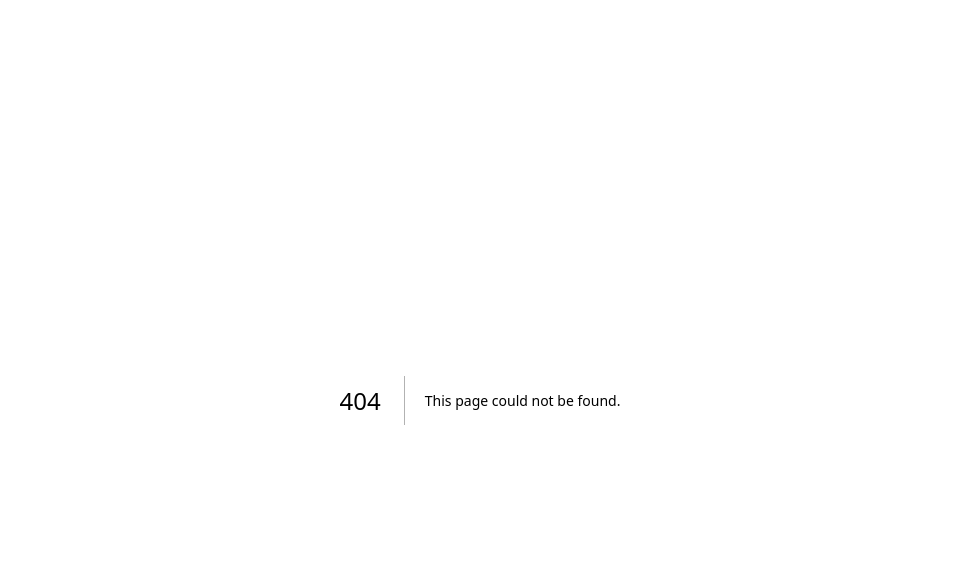
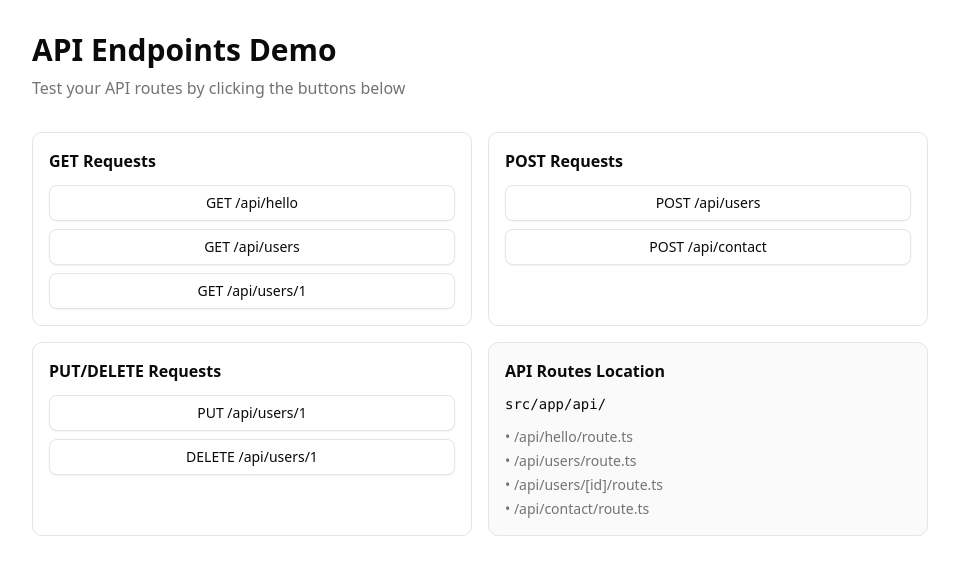
Before and after one commit to jaiwee/cathay-chuangx5, a Next.js app: page /api-demo in a window 1280 px wide. Before the commit this address had no page. Shown: the top 574 px of the page, without its empty margins (160-1119 px from the left). Built offline with nearby package versions, Linux system fonts and the light colour scheme.

Commit message:
pushed api endpoint file

```diff
--- /dev/null
+++ b/src/app/api-demo/page.tsx
@@ -0,0 +1,166 @@
+"use client";
+
+import { useState } from "react";
+import { Button } from "@/components/ui/button";
+
+export default function ApiDemo() {
+  const [response, setResponse] = useState<any>(null);
+  const [loading, setLoading] = useState(false);
+
+  const testApi = async (endpoint: string, method = "GET", body?: any) => {
+    setLoading(true);
+    try {
+      const options: RequestInit = {
+        method,
+        headers: {
+          "Content-Type": "application/json",
+        },
+      };
+
+      if (body) {
+        options.body = JSON.stringify(body);
+      }
+
+      const res = await fetch(endpoint, options);
+      const data = await res.json();
+      setResponse({ status: res.status, data });
+    } catch (error) {
+      setResponse({ error: String(error) });
+    } finally {
+      setLoading(false);
+    }
+  };
+
+  return (
+    <div className="min-h-screen bg-background p-8">
+      <div className="max-w-4xl mx-auto">
+        <h1 className="text-3xl font-bold mb-2">API Endpoints Demo</h1>
+        <p className="text-muted-foreground mb-8">
+          Test your API routes by clicking the buttons below
+        </p>
+
+        <div className="grid gap-4 md:grid-cols-2 mb-8">
+          {/* GET Examples */}
+          <div className="border rounded-lg p-4">
+            <h3 className="font-semibold mb-3">GET Requests</h3>
+            <div className="space-y-2">
+              <Button
+                onClick={() => testApi("/api/hello")}
+                variant="outline"
+                className="w-full"
+                disabled={loading}
+              >
+                GET /api/hello
+              </Button>
+              <Button
+                onClick={() => testApi("/api/users")}
+                variant="outline"
+                className="w-full"
+                disabled={loading}
+              >
+                GET /api/users
+              </Button>
+              <Button
+                onClick={() => testApi("/api/users/1")}
+                variant="outline"
+                className="w-full"
+                disabled={loading}
+              >
+                GET /api/users/1
+              </Button>
+            </div>
+          </div>
+
+          {/* POST Examples */}
+          <div className="border rounded-lg p-4">
+            <h3 className="font-semibold mb-3">POST Requests</h3>
+            <div className="space-y-2">
+              <Button
+                onClick={() =>
+                  testApi("/api/users", "POST", {
+                    name: "Charlie",
+                    email: "charlie@example.com",
+                  })
+                }
+                variant="outline"
+                className="w-full"
+                disabled={loading}
+              >
+                POST /api/users
+              </Button>
+              <Button
+                onClick={() =>
+                  testApi("/api/contact", "POST", {
+                    name: "Test User",
+                    email: "test@example.com",
+                    message: "This is a test message",
+                  })
+                }
+                variant="outline"
+                className="w-full"
+                disabled={loading}
+              >
+                POST /api/contact
+              </Button>
+            </div>
+          </div>
+
+          {/* PUT/DELETE Examples */}
+          <div className="border rounded-lg p-4">
+            <h3 className="font-semibold mb-3">PUT/DELETE Requests</h3>
+            <div className="space-y-2">
+              <Button
+                onClick={() =>
+                  testApi("/api/users/1", "PUT", {
+                    name: "Updated Name",
+                  })
+                }
+                variant="outline"
+                className="w-full"
+                disabled={loading}
+              >
+                PUT /api/users/1
+              </Button>
+              <Button
+                onClick={() => testApi("/api/users/1", "DELETE")}
+                variant="outline"
+                className="w-full"
+                disabled={loading}
+              >
+                DELETE /api/users/1
+              </Button>
+            </div>
+          </div>
+
+          {/* Info */}
+          <div className="border rounded-lg p-4 bg-muted/50">
+            <h3 className="font-semibold mb-2">API Routes Location</h3>
+            <code className="text-sm">src/app/api/</code>
+            <ul className="text-sm mt-3 space-y-1 text-muted-foreground">
+              <li>• /api/hello/route.ts</li>
+              <li>• /api/users/route.ts</li>
+              <li>• /api/users/[id]/route.ts</li>
+              <li>• /api/contact/route.ts</li>
+            </ul>
+          </div>
+        </div>
+
+        {/* Response Display */}
+        {loading && (
+          <div className="border rounded-lg p-6 bg-muted/50">
+            <p className="text-center">Loading...</p>
+          </div>
+        )}
+
+        {response && !loading && (
+          <div className="border rounded-lg p-6">
+            <h3 className="font-semibold mb-3">Response:</h3>
+            <pre className="bg-muted p-4 rounded-lg overflow-auto text-sm">
+              {JSON.stringify(response, null, 2)}
+            </pre>
+          </div>
+        )}
+      </div>
+    </div>
+  );
+}
--- /dev/null
+++ b/src/app/api/contact/route.ts
@@ -0,0 +1,52 @@
+import { NextResponse } from 'next/server'
+import { supabase } from '@/lib/supabase'
+
+// POST /api/contact - Submit contact form
+export async function POST(request: Request) {
+  try {
+    const body = await request.json()
+    const { name, email, message } = body
+
+    // Validate input
+    if (!name || !email || !message) {
+      return NextResponse.json(
+        { error: 'All fields are required' },
+        { status: 400 }
+      )
+    }
+
+    // Save to Supabase (uncomment when you have a 'contacts' table)
+    // const { data, error } = await supabase
+    //   .from('contacts')
+    //   .insert([{
+    //     name,
+    //     email,
+    //     message,
+    //     created_at: new Date().toISOString()
+    //   }])
+    //   .select()
+
+    // if (error) {
+    //   console.error('Supabase error:', error)
+    //   return NextResponse.json(
+    //     { error: 'Failed to save contact' },
+    //     { status: 500 }
+    //   )
+    // }
+
+    // For now, just log it
+    console.log('Contact form submission:', { name, email, message })
+
+    return NextResponse.json({
+      success: true,
+      message: 'Contact form submitted successfully'
+    }, { status: 201 })
+
+  } catch (error) {
+    console.error('API error:', error)
+    return NextResponse.json(
+      { error: 'Internal server error' },
+      { status: 500 }
+    )
+  }
+}
```
